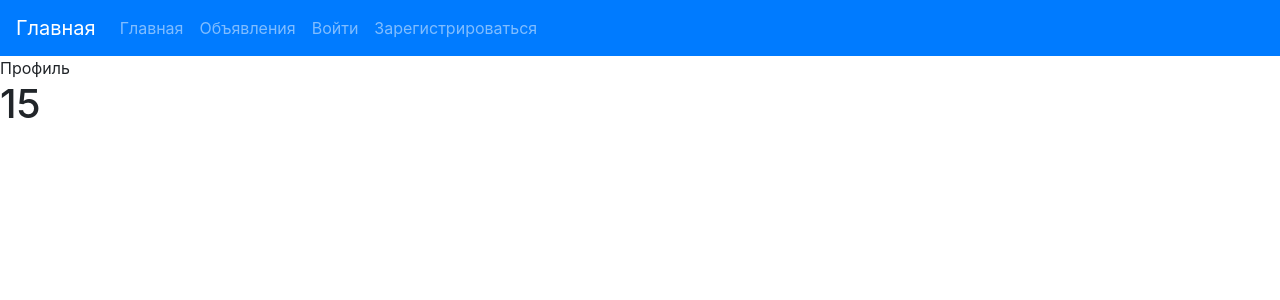
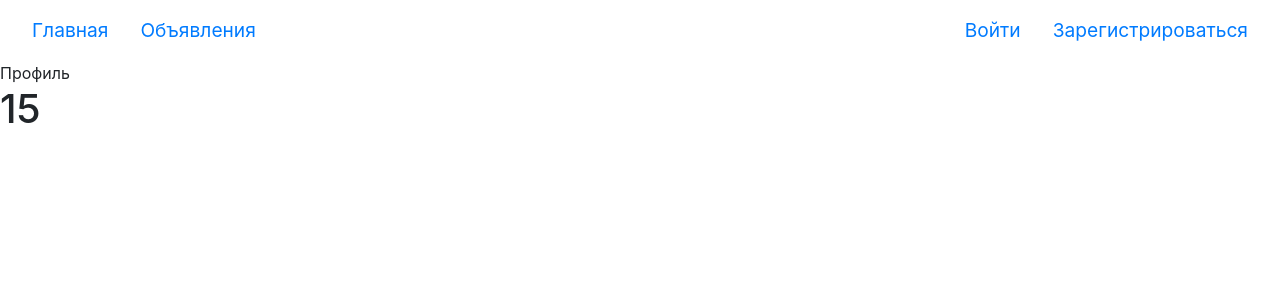
Before and after one commit to Nopennn/mai_houses, a React (Create React App) app: page /profile in a window 1280 px wide. Shown: the top 300 px of the page. Built offline with nearby package versions, Linux system fonts and the light colour scheme.

Commit message:
Better navbar

```diff
--- a/public/index.html
+++ b/public/index.html
@@ -24,20 +24,10 @@
       work correctly both with client-side routing and a non-root public URL.
       Learn how to configure a non-root public URL by running `npm run build`.
     -->
-    <title>React App</title>
+    <title>MAI houses</title>
   </head>
   <body>
     <noscript>You need to enable JavaScript to run this app.</noscript>
     <div id="root"></div>
-    <!--
-      This HTML file is a template.
-      If you open it directly in the browser, you will see an empty page.
-
-      You can add webfonts, meta tags, or analytics to this file.
-      The build step will place the bundled scripts into the <body> tag.
-
-      To begin the development, run `npm start` or `yarn start`.
-      To create a production bundle, use `npm run build` or `yarn build`.
-    -->
   </body>
 </html>
--- a/src/App.css
+++ b/src/App.css
@@ -10,8 +10,21 @@
 /*  color: white;*/
 /*}*/
 
-.navbar-nav {
+ul.link-list {
+    list-style-type: none;
+    margin: 0;
+    padding: 0;
+}
 
+li.nav-item {
+    float: left;
+}
+a {
+    color: hotpink;
+    font-size: larger;
+}
+a:hover {
+    color: brown;
 }
 
 
--- a/src/components/AppRouter.js
+++ b/src/components/AppRouter.js
@@ -1,6 +1,5 @@
 import React from 'react';
 import {BrowserRouter as Router, Link, Route, Routes} from "react-router-dom";
-import Navbar from 'react-bootstrap/Navbar';
 import Ad from "../pages/Ad";
 import Signup from "../pages/Signup";
 import Main from "../pages/Main";
@@ -11,27 +10,25 @@ const AppRouter = () => {
     return (
         <div>
             <Router>
-                <nav className="navbar navbar-expand-lg navbar-dark bg-primary">
-                    <Link to="/" className="navbar-brand">Главная</Link>
-                    <div className="collapse navbar-collapse" id="navbarSupportedContent">
-                        <ul className="navbar-nav mr-auto">
-                            <li className="nav-item">
-                                <Link to="/" className="nav-link">Главная</Link>
-                            </li>
+                <nav className="navbar">
+                    <ul className="link-list left-links">
+                        <li className="nav-item">
+                            <Link to="/" className="nav-link main-link">Главная</Link>
+                        </li>
+                        <li className="nav-item">
+                            <Link to="/ad" className="nav-link">Объявления</Link>
+                        </li>
+                    </ul>
 
-                            <li className="nav-item">
-                                <Link to="/ad" className="nav-link">Объявления</Link>
-                            </li>
+                    <ul className="link-list right-links">
+                        <li className="nav-item">
+                            <Link to="/signin" className="nav-link">Войти</Link>
+                        </li>
 
-                            <li className="nav-item my-class">
-                                <Link to="/signin" className="nav-link">Войти</Link>
-                            </li>
-
-                            <li className="nav-item justify-content-end">
-                                <Link to="/signup" className="nav-link">Зарегистрироваться</Link>
-                            </li>
-                        </ul>
-                    </div>
+                        <li className="nav-item">
+                            <Link to="/signup" className="nav-link">Зарегистрироваться</Link>
+                        </li>
+                    </ul>
                 </nav>
 
                 <main>
```
